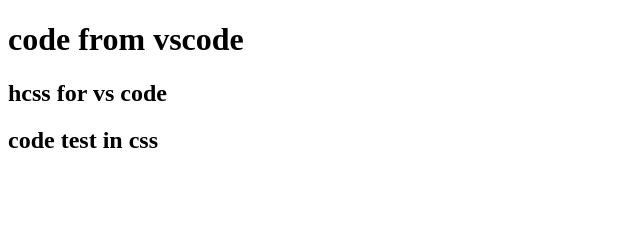
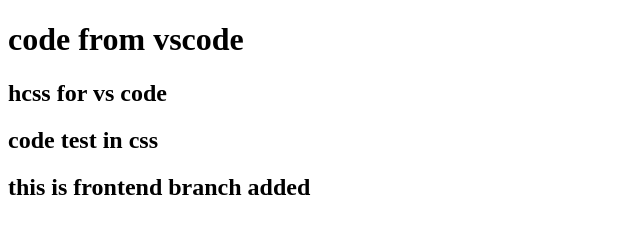
Before and after one commit to vinothkumarveeramani/demopro, a plain HTML site: page index.html in a window 1280 px wide. Shown: the whole page, without its empty margins (0-640 px from the left). Drawn offline with Linux system fonts and the light colour scheme.

Commit message:
html file modified

```diff
--- a/index.html
+++ b/index.html
@@ -11,6 +11,7 @@
     <h1>code from vscode</h1>
     <h2>hcss for vs code</h2>
     <h2>code test in css</h2>
+    <h2>this is frontend branch added</h2>
 </body>
 
 </html>
```
